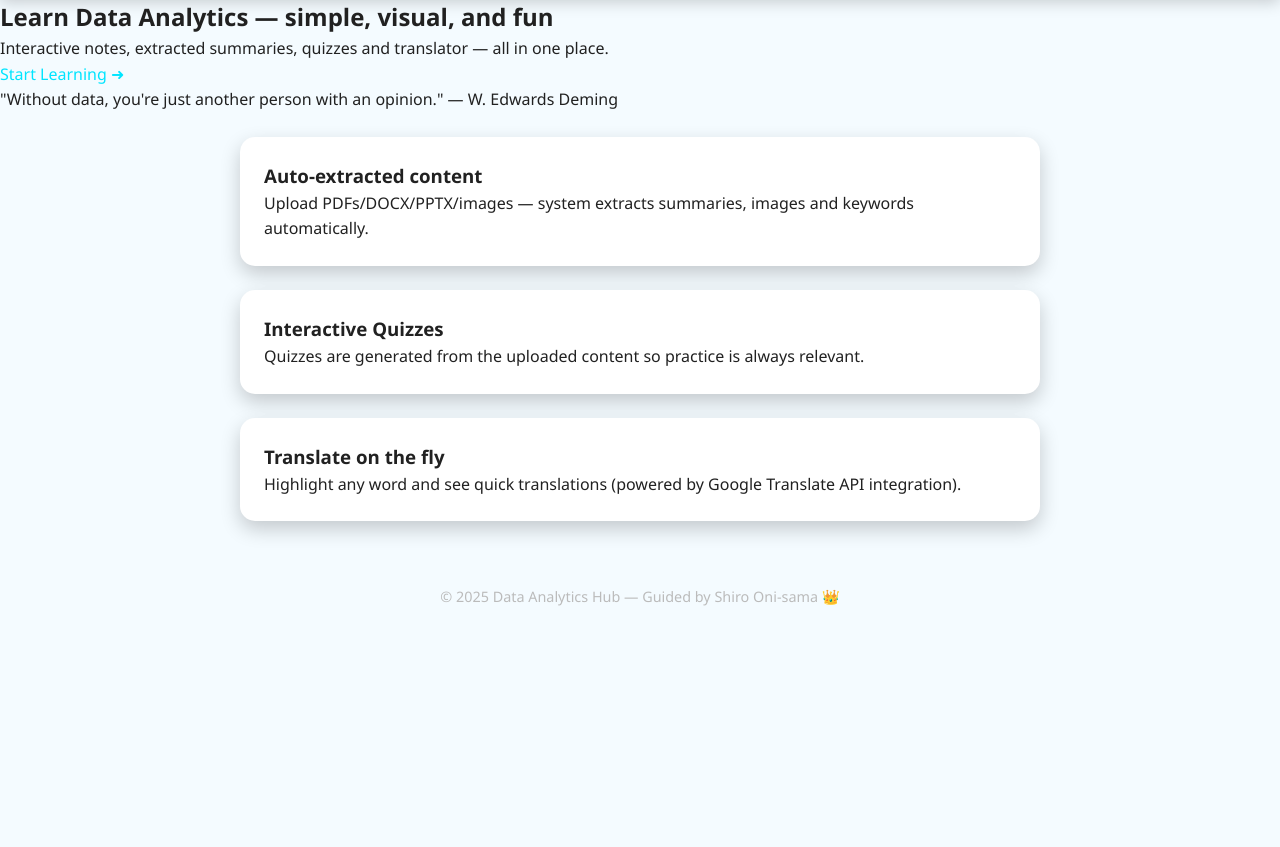
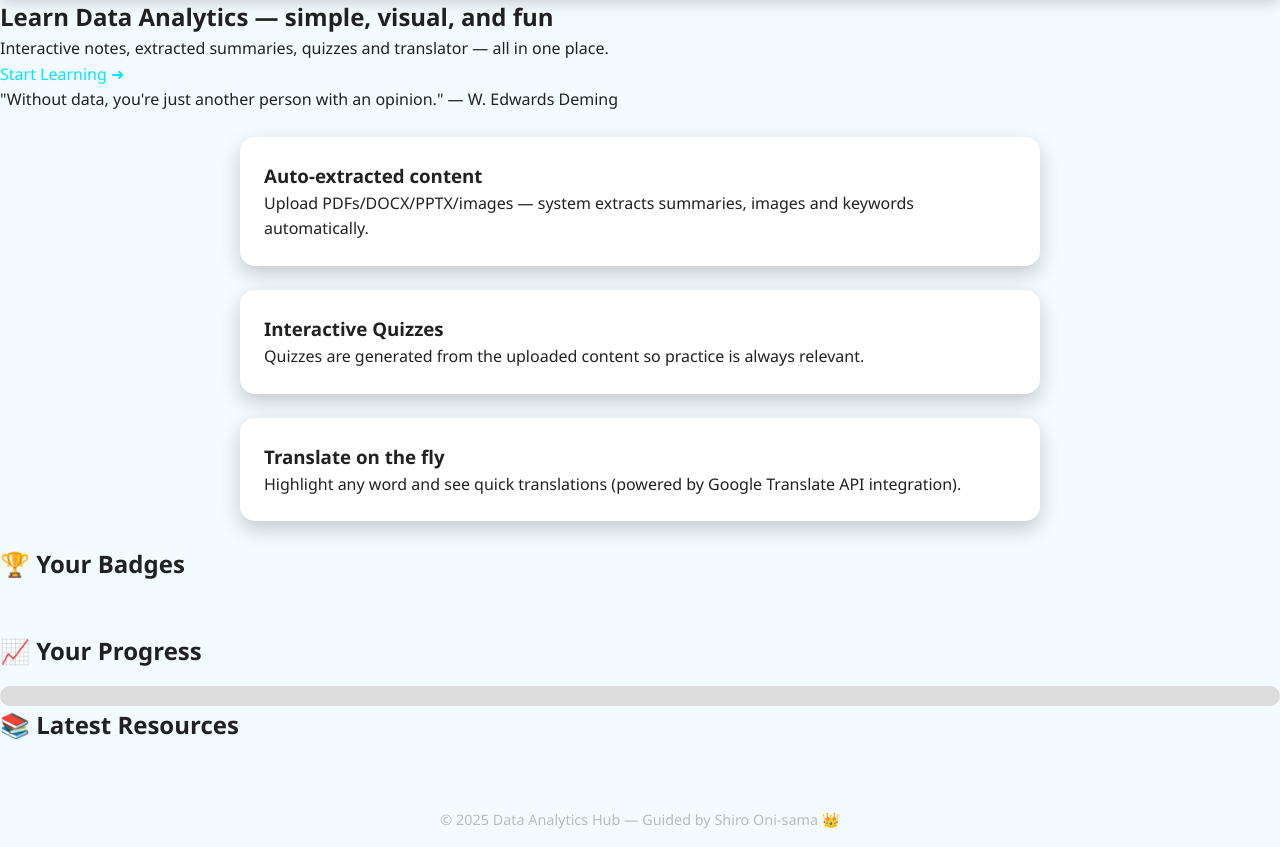
Before and after one commit to shiroonigami23-ui/Data-Analytics, a website: page index.html in a window 1280 px wide. Shown: the part 111-958 px from the top of the page. Before the commit the page ends 800 px from the top, so only its background shows below. Drawn offline with Linux system fonts and the light colour scheme.

Commit message:
Update index.html

```diff
--- a/index.html
+++ b/index.html
@@ -6,6 +6,7 @@
 <title>Data Analytics Hub</title>
 <link rel="stylesheet" href="style.css">
 <script defer src="script.js"></script>
+<script defer src="badges.js"></script>
 <!-- Google Analytics -->
 <script async src="https://www.googletagmanager.com/gtag/js?id=G-JL8L8RW8LS"></script>
 <script>window.dataLayer=window.dataLayer||[];function gtag(){dataLayer.push(arguments);}gtag('js', new Date());gtag('config','G-JL8L8RW8LS');</script>
@@ -22,13 +23,18 @@
     <a href="contact.html">Contact</a>
   </nav>
 </header>
+
 <main class="container">
+
+  <!-- Hero -->
   <section class="hero">
     <h1>Learn Data Analytics — simple, visual, and fun</h1>
     <p class="lead">Interactive notes, extracted summaries, quizzes and translator — all in one place.</p>
     <a class="cta" href="topics.html">Start Learning ➜</a>
     <blockquote class="quote">"Without data, you're just another person with an opinion." — W. Edwards Deming</blockquote>
   </section>
+
+  <!-- Features -->
   <section class="features">
     <article class="card">
       <h3>Auto-extracted content</h3>
@@ -43,7 +49,33 @@
       <p>Highlight any word and see quick translations (powered by Google Translate API integration).</p>
     </article>
   </section>
+
+  <!-- Badges -->
+  <section class="achievements">
+    <h2>🏆 Your Badges</h2>
+    <div id="badges"></div>
+  </section>
+
+  <!-- Progress -->
+  <section class="progress-tracking">
+    <h2>📈 Your Progress</h2>
+    <div id="progress-bar" style="background:#ddd;width:100%;border-radius:10px;margin-top:1rem;">
+      <div id="progress-fill" style="background:#1976d2;height:20px;width:0%;border-radius:10px;"></div>
+    </div>
+  </section>
+
+  <!-- Latest Resources -->
+  <section class="latest">
+    <h2>📚 Latest Resources</h2>
+    <div id="latest-resources">
+      <!-- Auto-filled by update_site.py -->
+    </div>
+  </section>
+
 </main>
-<footer class="site-footer">© 2025 Data Analytics Hub — Guided by Shiro Oni-sama 👑</footer>
+
+<footer class="site-footer">
+  © 2025 Data Analytics Hub — Guided by Shiro Oni-sama 👑
+</footer>
 </body>
 </html>
```
